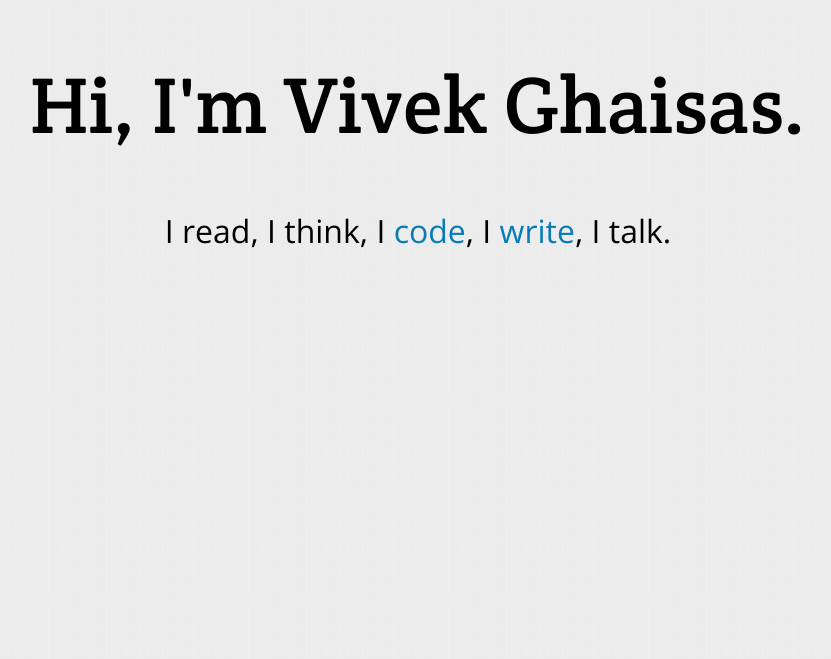
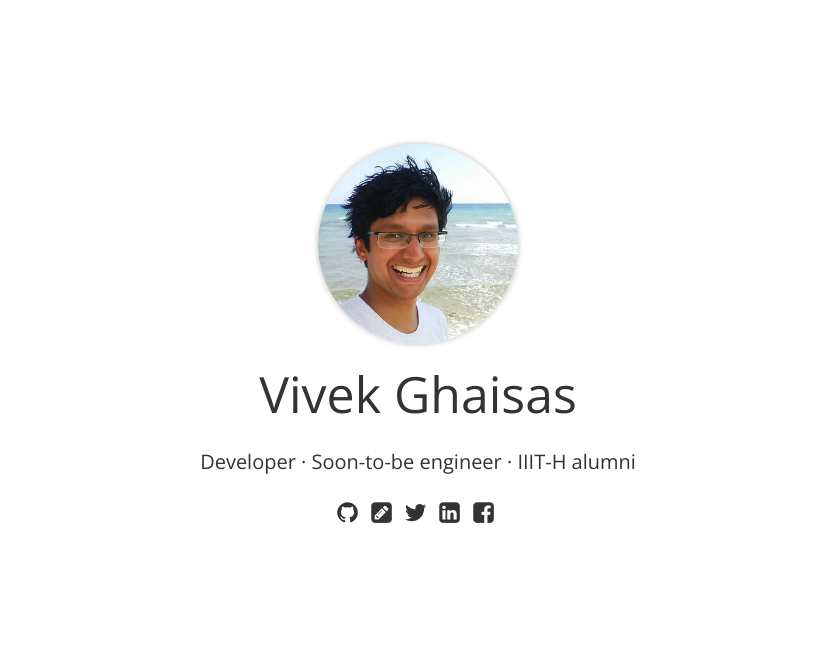
Before and after one commit to polybuildr/polybuildr.github.io, a plain HTML site: page index.html in a window 1280 px wide. Shown: the whole page, without its empty margins (222-1053 px from the left). Drawn offline with nearby package versions, Linux system fonts and the light colour scheme.

Commit message:
Updated version

```diff
--- /dev/null
+++ b/css/fontello.css
@@ -0,0 +1,31 @@
+@font-face {
+  font-family: 'fontello';
+  src: url('../font/fontello.eot?97653754');
+  src: url('../font/fontello.eot?97653754#iefix') format('embedded-opentype'),
+       url('../font/fontello.woff2?97653754') format('woff2'),
+       url('../font/fontello.woff?97653754') format('woff'),
+       url('../font/fontello.ttf?97653754') format('truetype'),
+       url('../font/fontello.svg?97653754#fontello') format('svg');
+  font-weight: normal;
+  font-style: normal;
+}
+ [class^="icon-"]:before, [class*=" icon-"]:before {
+  font-family: "fontello";
+  font-style: normal;
+  font-weight: normal;
+  speak: none;
+  display: inline-block;
+  text-decoration: inherit;
+  width: 1em;
+  margin-right: .2em;
+  text-align: center;
+  -webkit-font-smoothing: antialiased;
+  -moz-osx-font-smoothing: grayscale;
+}
+
+.icon-twitter:before { content: '\f099'; } /* '' */
+.icon-github:before { content: '\f09b'; } /* '' */
+.icon-code:before { content: '\f121'; } /* '' */
+.icon-pencil:before { content: '\f14b'; } /* '' */
+.icon-facebook:before { content: '\f308'; } /* '' */
+.icon-linkedin:before { content: '\f30c'; } /* '' */
--- a/css/main.css
+++ b/css/main.css
@@ -1,61 +1,39 @@
 html {
-    font-size: 16px;
-    font-family: sans-serif; /* 1 */
-    -ms-text-size-adjust: 100%; /* 2 */
-    -webkit-text-size-adjust: 100%; /* 2 */
+  font-size: 20px;
+  color: #333;
 }
-
 body {
-    background-image: url('../img/fabric_plaid.png');
-    margin: 0;
+  margin: 0;
+  font-family: 'Open Sans', sans-serif;
 }
-
+html, body, .container {
+  height: 100%;
+}
 .container {
-    width: 80%;
-    margin: auto;
-    text-align: center;
+  display: flex;
+  align-items: center;
 }
-
+.content {
+  max-width: 960px;
+  margin: auto;
+  text-align: center;
+  padding-bottom: 10%;
+}
+.profile-pic {
+  border-radius: 50%;
+  width: 10rem;
+  box-shadow: 0 0 5px 1px #ccc;
+}
 h1 {
-    font-family: 'Crete Round', sans-serif;
-    font-size: 5em;
-    font-weight: 400;
-    margin: 0.67em;
+  font-size: 2.5rem;
+  font-weight: 400;
+  margin: .5rem;
 }
-
-h2 {
-    font-size: 2em;
-    font-family: 'Open Sans', 'Crete Round', sans-serif;
-    font-weight: 300;
-    margin: 0.83em;
+nav a {
+  color: #333;
+  text-decoration: none;
+  font-size: 1.2rem;
 }
-
-a {
-    background: transparent;
-    text-decoration: none;
-    color: #057cb8;
+nav a:hover {
+  color: #2075b1;
 }
-
-a:active,
-a:hover {
-    outline: 0;
-    color: orange;
-}
-
-.dead-browser {
-    padding: 1em;
-    background-color: red;
-    font-weight: bold;
-}
-
-@media (max-width: 600px) {
-    .container {
-        font-size: 12px;
-    }
-}
-
-@media (max-width: 400px) {
-    .container {
-        font-size: 10px;
-    }
-}
--- a/index.html
+++ b/index.html
@@ -1,21 +1,30 @@
-<!doctype html>
+<!DOCTYPE html>
 <html lang="en">
 <head>
   <meta charset="utf-8">
-        <meta property="fb:admins" content="100000652904679">
   <title>Vivek Ghaisas</title>
   <meta name="viewport" content="width=device-width, initial-scale=1">
+  <link href="https://fonts.googleapis.com/css?family=Open+Sans" rel="stylesheet">
+  <link rel="stylesheet" href="css/fontello.css">
   <link rel="stylesheet" href="css/main.css">
-        <link href="//fonts.googleapis.com/css?family=Crete+Round" rel="stylesheet" type="text/css">
-        <link href="//fonts.googleapis.com/css?family=Open+Sans:400,300" rel="stylesheet" type="text/css">
 </head>
 <body>
   <div class="container">
-            <!--[if li IE 8]>
-            <div class="dead-browser">Update your browser. Please?</div>
-            <![endif]-->
-            <h1>Hi, I'm Vivek Ghaisas.</h1>
-            <h2>I read, I think, I <a href="https://github.com/polybuildr">code</a>, I <a href="https://blog.vghaisas.com">write</a>, I talk.</h2>
+    <div class="content">
+      <img class="profile-pic" src="img/vivek.jpg">
+      <h1>Vivek Ghaisas</h1>
+      <p>Developer · Soon-to-be engineer · IIIT-H alumni</p>
+      <nav>
+        <div class="icons">
+          <a target="_blank" href="https://github.com/polybuildr"><i class="icon-github"></i></a>
+          <a target="_blank" href="https://blog.vghaisas.com"><i class="icon-pencil"></i></a>
+          <a target="_blank" href="https://twitter.com/vghaisas"><i class="icon-twitter"></i></a>
+          <a target="_blank" href="https://www.linkedin.com/in/vghaisas"><i class="icon-linkedin"></i></a>
+          <a target="_blank" href="https://facebook.com/vghaisas"><i class="icon-facebook"></i></a>
+        </div>
+      </nav>
+
+    </div>
   </div>
 </body>
 </html>
```
Also changed, not shown: font/fontello.ttf (added), font/fontello.woff (added), font/fontello.woff2 (added), img/fabric_plaid.png (deleted), img/vivek.jpg (added), 2 other files. Lines whose indentation alone changed are shown as unchanged.
